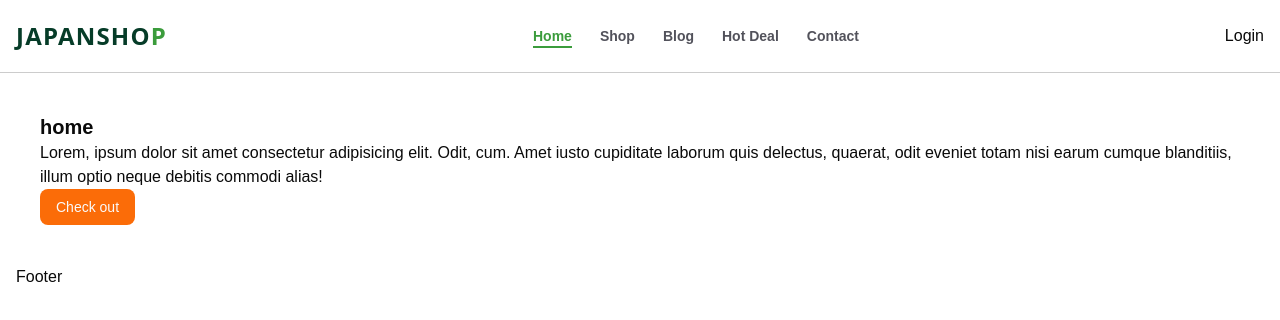
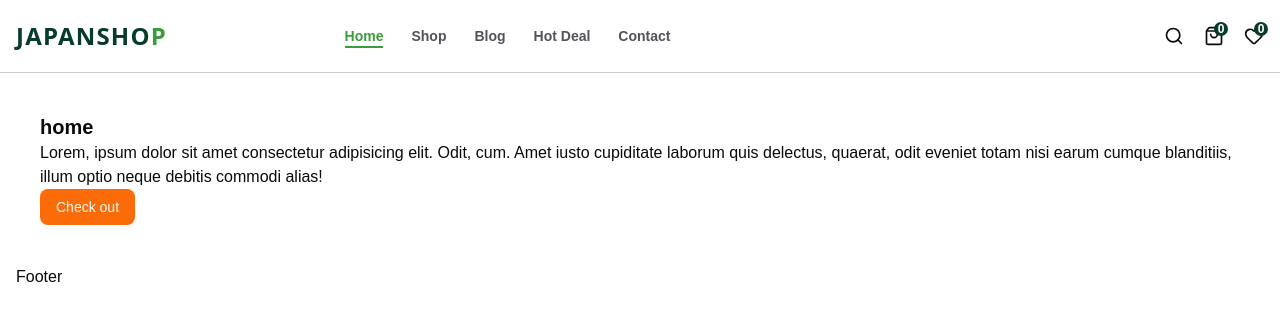
Before and after one commit to kimmttrung/Japan-Shop, a Next.js app: page / in a window 1280 px wide. Shown: the top 320 px of the page. Built offline with nearby package versions, Linux system fonts and the light colour scheme.

Commit message:
cretae search and cart icon and favorite

```diff
--- /dev/null
+++ b/components/CartIcon.tsx
@@ -0,0 +1,16 @@
+import { ShoppingBag } from 'lucide-react'
+import Link from 'next/link'
+import React from 'react'
+
+const CartIcon = () => {
+    return (
+        <Link href={"/cart"} className='group relative'>
+            <ShoppingBag className='w-5 h-5 hover:text-shop_light_green hoverEffect' />
+            <span className="absolute -top-1 -right-1 bg-shop_dark_green text-white h-3.5 w-3.5 rounded-full text-xs font-semibold flex items-center justify-center">
+                0
+            </span>
+        </Link>
+    )
+}
+
+export default CartIcon
--- /dev/null
+++ b/components/FavoriteButton.tsx
@@ -0,0 +1,16 @@
+import { Heart } from 'lucide-react'
+import Link from 'next/link'
+import React from 'react'
+
+const FavoriteButton = () => {
+    return (
+        <Link href={"/cart"} className='group relative'>
+            <Heart className='w-5 h-5 hover:text-shop_light_green hoverEffect' />
+            <span className="absolute -top-1 -right-1 bg-shop_dark_green text-white h-3.5 w-3.5 rounded-full text-xs font-semibold flex items-center justify-center">
+                0
+            </span>
+        </Link>
+    )
+}
+
+export default FavoriteButton
--- a/components/Header.tsx
+++ b/components/Header.tsx
@@ -2,6 +2,9 @@
 import Container from './Container'
 import Logo from './Logo'
 import HeaderMenu from './HeaderMenu'
+import SearchBar from './SearchBar'
+import CartIcon from './CartIcon'
+import FavoriteButton from './FavoriteButton'
 
 const Header = () => {
     return (
@@ -9,7 +12,11 @@
             <Container className="flex items-center justify-between">
                 <Logo />
                 <HeaderMenu />
-                <div>Login</div>
+                <div className='w-auto md:w-1/3 flex items-center justify-end gap-5'>
+                    <SearchBar />
+                    <CartIcon />
+                    <FavoriteButton />
+                </div>
             </Container>
         </header>
     )
--- /dev/null
+++ b/components/SearchBar.tsx
@@ -0,0 +1,10 @@
+import { Search } from 'lucide-react'
+import React from 'react'
+
+const SearchBar = () => {
+    return (
+        <Search className='w-5 h-5 hover:text-shop_light_green hoverEffect' />
+    )
+}
+
+export default SearchBar
```
